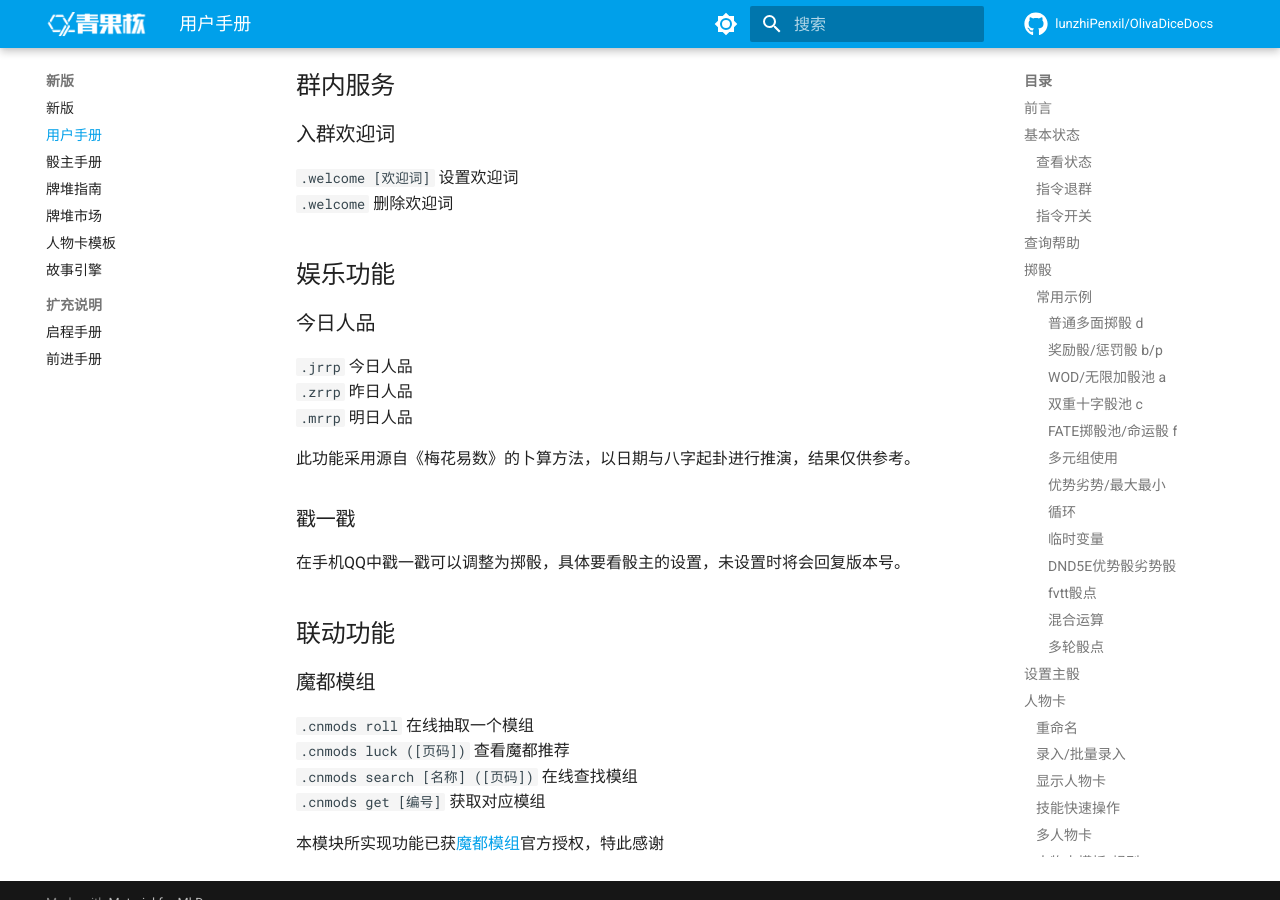
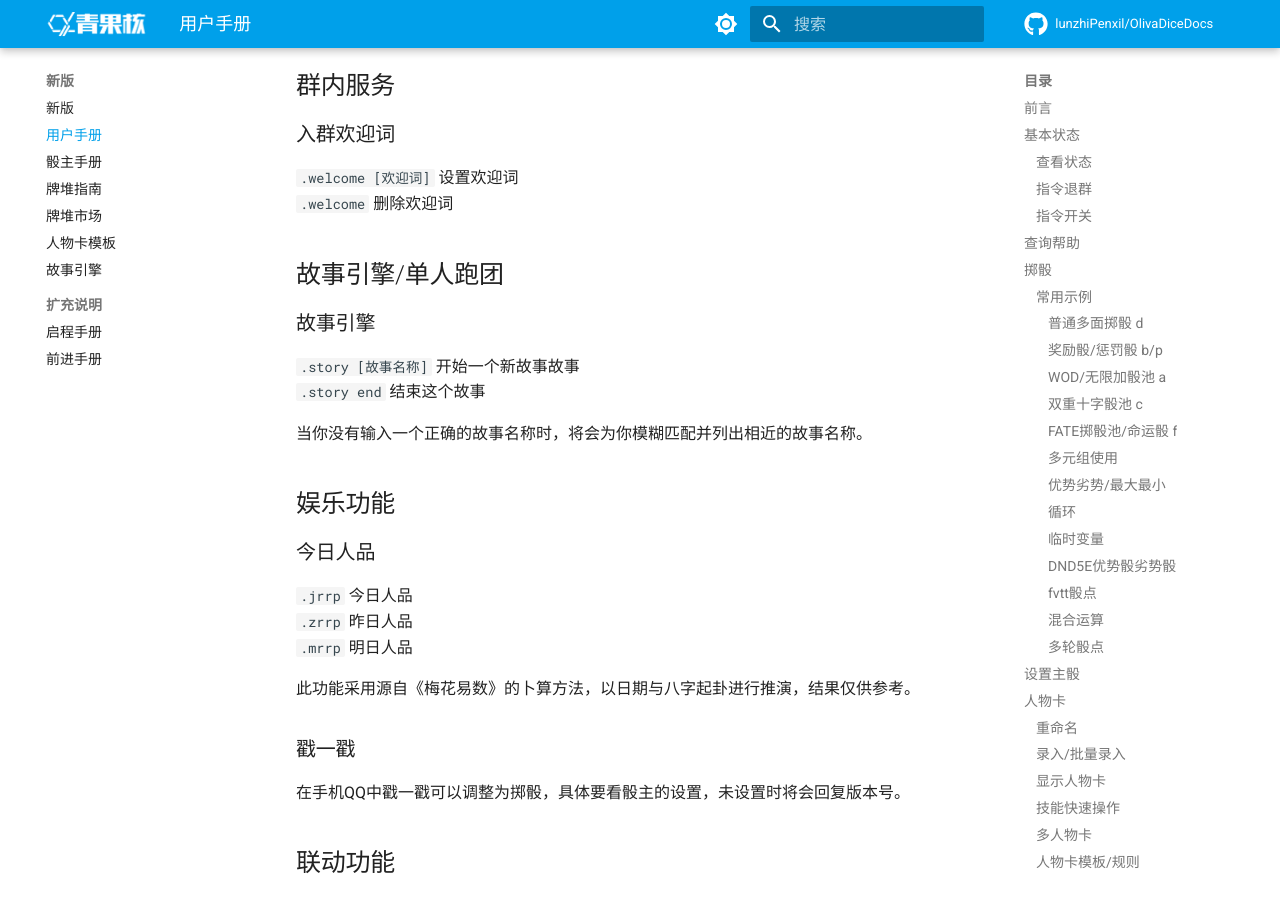
Before and after one commit to lunzhiPenxil/OlivaDiceDocs, an MkDocs documentation site: the page built from docs/User/Manual.md, in a window 1280 px wide and 900 px high, scrolled down 18676 px. Built offline with MkDocs 1.6.1 and Material for MkDocs 9.7.7, drawn with Linux system fonts in a browser that asks for light colours; comment, search, counter and statistics services are not loaded.

Commit message:
Update Manual.md

```diff
--- a/docs/User/Manual.md
+++ b/docs/User/Manual.md
@@ -663,6 +663,14 @@ AfB
 `.welcome [欢迎词]` 设置欢迎词
 `.welcome` 删除欢迎词
 
+## 故事引擎/单人跑团
+
+### 故事引擎
+`.story [故事名称]` 开始一个新故事故事
+`.story end` 结束这个故事
+
+当你没有输入一个正确的故事名称时，将会为你模糊匹配并列出相近的故事名称。
+
 ## 娱乐功能
 
 ### 今日人品
```
